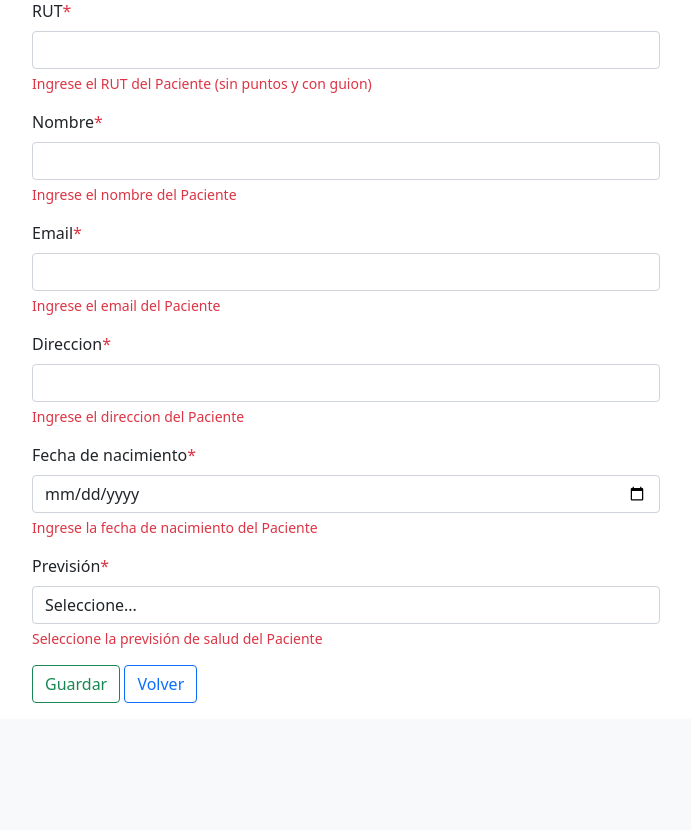
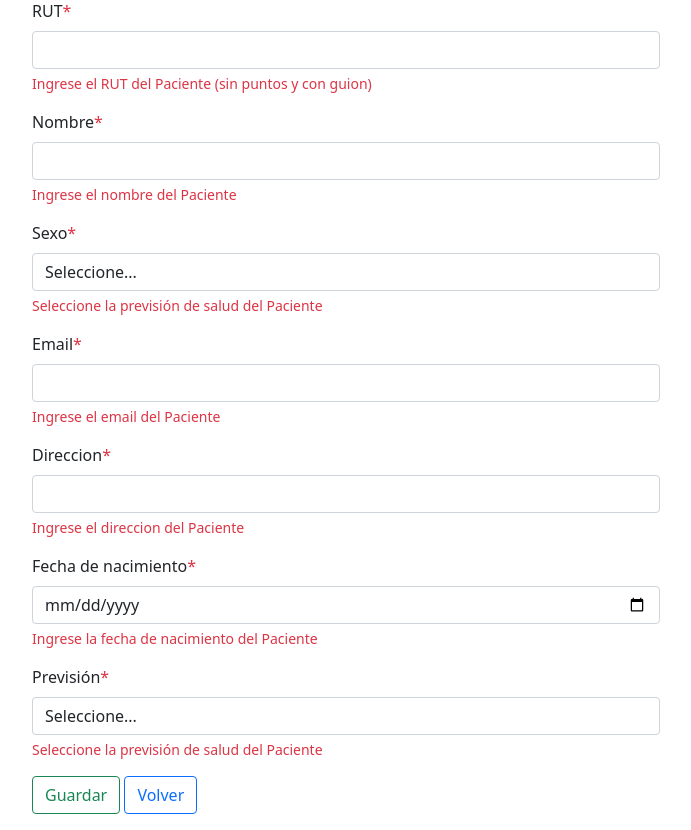
Before and after one commit to julioJoker/servimed, a PHP site: page /servimed/pacientes/add.php in a window 1280 px wide. Shown: the part 134-964 px from the top of the page, without its empty margins (294-985 px from the left). Before the commit the page ends 837 px from the top, so only its background shows below. Run offline with PHP 8.4, Linux system fonts and the light colour scheme; the visitor is signed in with stand-in values (Sample User, id 1).

Commit message:
avances 3

```diff
--- a/class/pacienteModel.php
+++ b/class/pacienteModel.php
@@ -17,7 +17,7 @@ class PacienteModel extends Model
 
     public function getPacienteId($id)
     {
-        $pac = $this->_db->prepare("SELECT id, rut, nombre, email,dirección, fecha_nacimiento, timestampdiff(year, fecha_nacimiento, curdate()) as edad, fonasa, created_at, updated_at FROM pacientes WHERE id = ?");
+        $pac = $this->_db->prepare("SELECT id, rut, nombre, sexo,email,dirección, fecha_nacimiento, timestampdiff(year, fecha_nacimiento, curdate()) as edad, fonasa, created_at, updated_at FROM pacientes WHERE id = ?");
         $pac->bindParam(1, $id);
         $pac->execute();
 
@@ -33,30 +33,32 @@ class PacienteModel extends Model
         return $pac->fetch();
     }
 
-    public function addPaciente($rut, $nombre, $email, $direccion,$fecha_nacimiento, $fonasa)
+    public function addPaciente($rut, $nombre, $sexo,$email, $direccion,$fecha_nacimiento, $fonasa)
     {
-        $pac = $this->_db->prepare("INSERT INTO pacientes(rut, nombre, email,dirección, fecha_nacimiento, fonasa, created_at, updated_at) VALUES(?, ?,?, ?, ?, ?, now(), now() )");
+        $pac = $this->_db->prepare("INSERT INTO pacientes(rut, nombre, sexo,email,dirección, fecha_nacimiento, fonasa, created_at, updated_at) VALUES(?, ?,?, ?, ?, ?, now(), now() )");
         $pac->bindParam(1, $rut);
         $pac->bindParam(2, $nombre);
-        $pac->bindParam(3, $email);
-        $pac->bindParam(4, $direccion);
-        $pac->bindParam(5, $fecha_nacimiento);
-        $pac->bindParam(6, $fonasa);
+        $pac->bindParam(3, $sexo);
+        $pac->bindParam(4, $email);
+        $pac->bindParam(5, $direccion);
+        $pac->bindParam(6, $fecha_nacimiento);
+        $pac->bindParam(7, $fonasa);
         $pac->execute();
 
         $row = $pac->rowCount();
         return $row;
     }
 
-    public function editPaciente($id, $nombre, $email, $direccion,$fonasa)
+    public function editPaciente($id, $nombre,$sexo, $email, $direccion,$fonasa)
     {
-        $pac = $this->_db->prepare("UPDATE pacientes SET nombre = ?, email = ?,dirección = ?, fonasa = ? WHERE id = ?");
+        $pac = $this->_db->prepare("UPDATE pacientes SET nombre = ?,sexo = ?, email = ?,dirección = ?, fonasa = ? WHERE id = ?");
 
         $pac->bindParam(1, $nombre);
-        $pac->bindParam(2, $email);
-        $pac->bindParam(3, $direccion);
-        $pac->bindParam(4, $fonasa);
-        $pac->bindParam(5, $id);
+        $pac->bindParam(2, $sexo);
+        $pac->bindParam(3, $email);
+        $pac->bindParam(4, $direccion);
+        $pac->bindParam(5, $fonasa);
+        $pac->bindParam(6, $id);
         $pac->execute();
 
         $row = $pac->rowCount();
--- a/pacientes/add.php
+++ b/pacientes/add.php
@@ -23,11 +23,14 @@
         $email = filter_var($_POST['email'], FILTER_VALIDATE_EMAIL);
         $fecha_nacimiento = trim(strip_tags($_POST['fecha_nacimiento']));
         $fonasa = filter_var($_POST['fonasa'], FILTER_VALIDATE_INT);
+        $sexo = filter_var($_POST['sexo'], FILTER_VALIDATE_INT);
 
         if (strlen($rut) < 9 || strlen($rut) > 10) {
             $msg = 'Ingrese un RUT de al menos 9 caracteres';
         }elseif (!$nombre) {
             $msg = 'Ingrese el nombre del paciente';
+        }elseif (!$sexo) {
+            $msg = 'Seleccione el sexo del paciente';
         }elseif (!$email) {
             $msg = 'Ingrese el correo electrónico del paciente';
         }elseif (!$direccion) {
@@ -44,8 +47,8 @@
                 $msg = 'El paciente ingresado ya existe... intente con otro';
             }else {
 
-                $res = $paciente->addPaciente($rut, $nombre, $email, $direccion,$fecha_nacimiento, $fonasa);
-                echo($fonasa);
+                $res = $paciente->addPaciente($rut, $nombre,$sexo, $email, $direccion,$fecha_nacimiento, $fonasa);
+
                 if ($res) {
                     $_SESSION['success'] = 'El paciente se ha registrado correctamente';
                     header('Location: ' . PACIENTES);
@@ -100,6 +103,19 @@
                 </div>
 
                 <div class="mb-3">
+                    <label for="sexo" class="form-label">Sexo<span class="text-danger">*</span>  </label>
+                    <select name="sexo" class="form-control">
+                        <option value="">Seleccione...</option>
+                        <option value="1">Femenino</option>
+                        <option value="2">Masculino</option>
+                        <option value="3">Transgénero</option>
+                        <option value="4">Agénero</option>
+                        <option value="4">Otro</option>
+                    </select>
+                    <div id="empleadoHelp" class="form-text text-danger">Seleccione la previsión de salud del Paciente</div>
+                </div>
+
+                <div class="mb-3">
                     <label for="email" class="form-label">Email<span class="text-danger">*</span>  </label>
                     <input type="email" name="email" value="<?php if(isset($_POST['email'])) echo $_POST['email']; ?>" class="form-control" aria-describedby="empleadoHelpInline">
                     <div id="empleadoHelp" class="form-text text-danger">Ingrese el email del Paciente</div>
--- a/pacientes/show.php
+++ b/pacientes/show.php
@@ -88,6 +88,10 @@
                         <tr>
                             <th>Edad:</th>
                             <td><?php echo $paciente['edad']; ?> años</td>
+                        </tr>
+                        <tr>
+                            <th>sexo:</th>
+                            <td><?php echo $paciente['sexo']; ?> </td>
                         </tr>
                             <tr>
                                 <th>Teléfonos:</th>
--- a/reservas/show.php
+++ b/reservas/show.php
@@ -112,7 +112,7 @@
                     <?php if($_SESSION['usuario_rol'] == 'Administrador'): ?>
                         <a href="<?php echo EDIT_RESERVA . $id ?>" class="btn btn-outline-success">Editar</a>
                     <?php endif; ?>
-                    <a href="<?php echo BASE_URL; ?>" class="btn btn-outline-success">Volver</a>
+                    <a href="<?php echo RESERVAS; ?>" class="btn btn-outline-success">Volver</a>
             <?php else: ?>
                 <p class="text-info">No hay datos</p>
             <?php endif; ?>
```
Also changed, not shown: pacientes/edit.php (+29 -2 lines).
